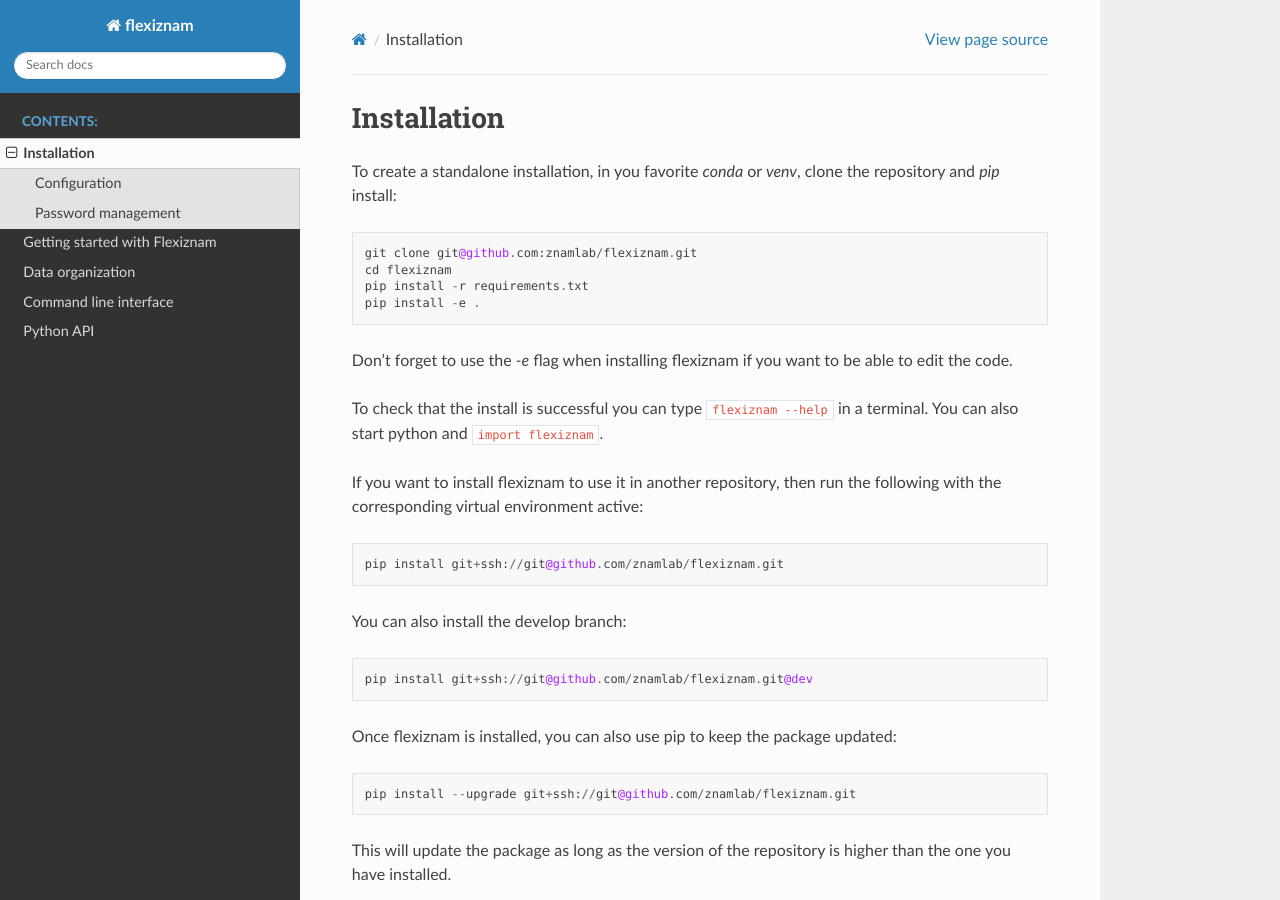
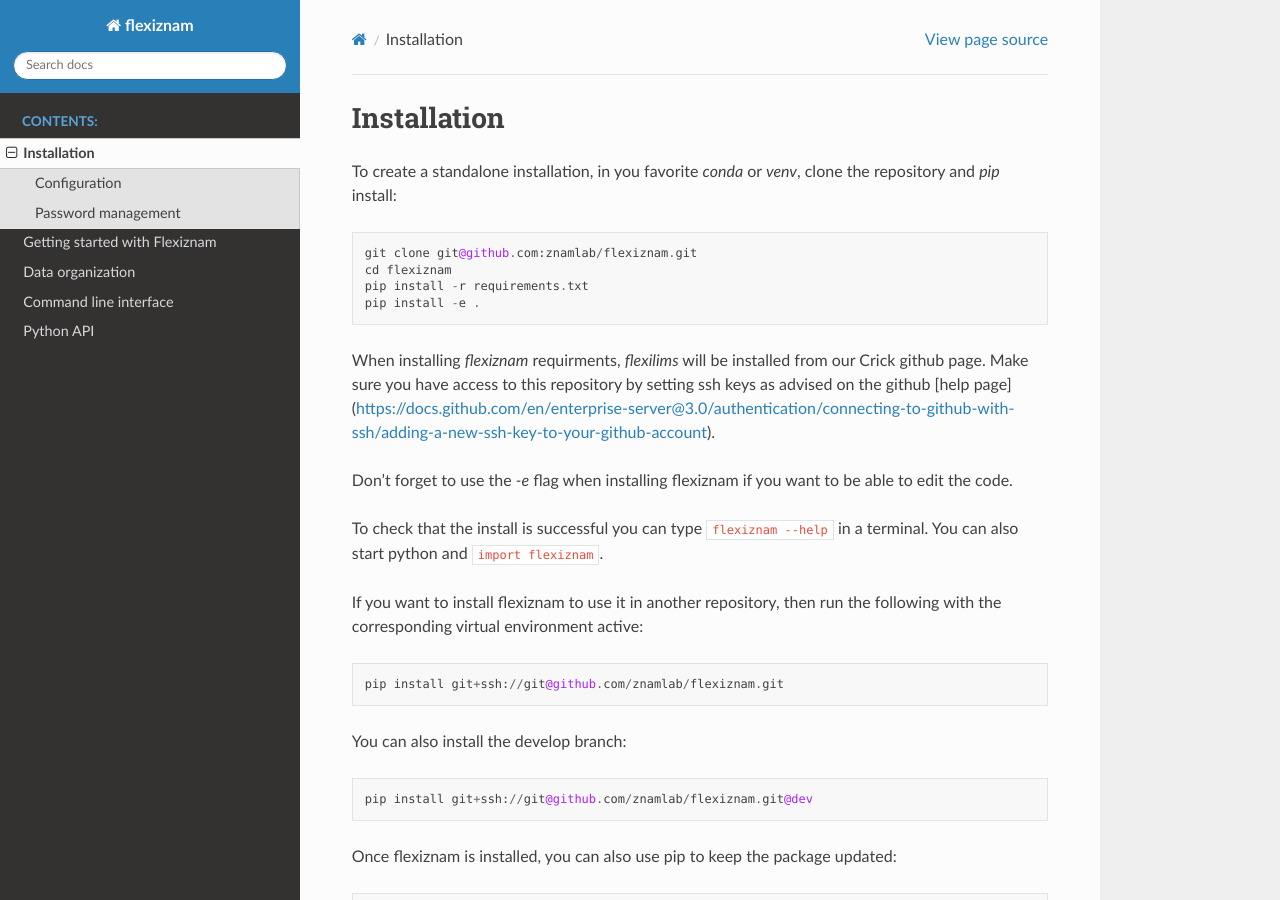
Before and after one commit to znamlab/flexiznam, a Sphinx documentation site: the page built from docs/source/installation.rst, in a window 1280 px wide and 900 px high. Built offline with Sphinx 7.4.7 and the Read the Docs theme 2.0.0, drawn with Linux system fonts in a browser that asks for light colours.

Commit message:
Update installation.rst

```diff
--- a/docs/source/installation.rst
+++ b/docs/source/installation.rst
@@ -8,6 +8,8 @@
   pip install -r requirements.txt
   pip install -e .
 
+
+When installing `flexiznam` requirments, `flexilims` will be installed from our Crick github page. Make sure you have access to this repository by setting ssh keys as advised on the github [help page](https://docs.github.com/en/enterprise-server@3.0/authentication/connecting-to-github-with-ssh/adding-a-new-ssh-key-to-your-github-account).
 
 Don't forget to use the `-e` flag when installing flexiznam if you want to be
 able to edit the code.
```
